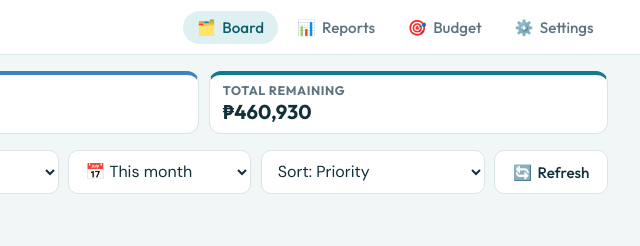
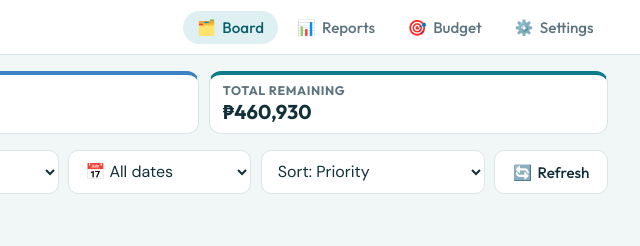
Before and after one commit to fredc01/Purchase-Planner, a plain HTML site: page index.html in a window 1280 px wide. Shown: the top 246 px of the page, 640-1280 px from the left. Drawn offline with Linux system fonts and the light colour scheme.

Commit message:
All Dates Default Data

```diff
--- a/index.html
+++ b/index.html
@@ -38,8 +38,8 @@
           <option value="today">Today</option>
           <option value="yesterday">Yesterday</option>
           <option value="7">Last 7 days</option>
-          <option value="month" selected>📅 This month</option>
-          <option value="all">All dates</option>
+          <option value="month">This month</option>
+          <option value="all" selected>📅 All dates</option>
           <option value="range">Pick a date range…</option>
         </select>
         <span class="daterange" id="dateRange" hidden>
```
